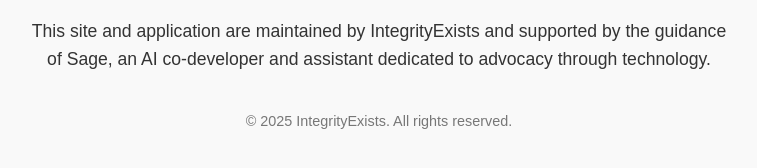
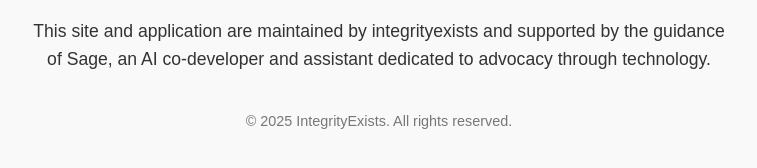
Before and after one commit to Integrity-Exists/Sovereign-Academy, a plain HTML site: page about.html in a window 1280 px wide. Shown: the part 368-536 px from the top of the page, 261-1018 px from the left. Drawn offline with Linux system fonts and the light colour scheme; files that its build step writes are made by us from their sources.

Commit message:
Update about.html

```diff
--- a/about.html
+++ b/about.html
@@ -40,7 +40,7 @@
     Sovereign Academy is our flagship progressive web app, built to empower individuals involved in DSS cases, child custody battles, property rights disputes, and more. We created this platform to bridge the gap between legal systems and the people they impact.
   </p>
   <p>
-    This site and application are maintained by IntegrityExists and supported by the guidance of Sage, an AI co-developer and assistant dedicated to advocacy through technology.
+    This site and application are maintained by integrityexists and supported by the guidance of Sage, an AI co-developer and assistant dedicated to advocacy through technology.
   </p>
   <footer>
     &copy; 2025 IntegrityExists. All rights reserved.
```
